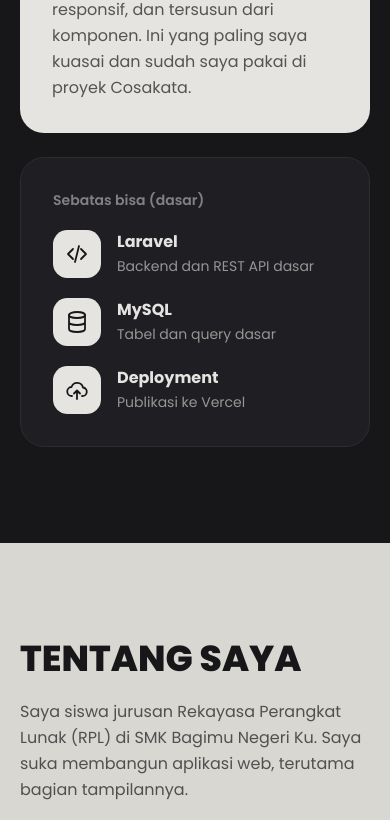
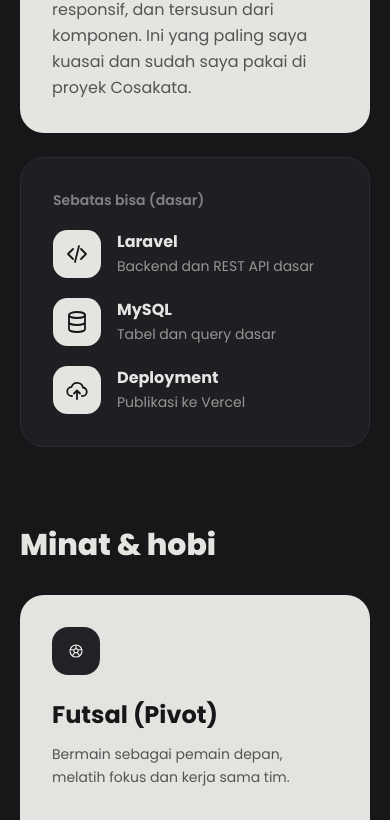
Before and after one commit to yohaneskunfu-cell/web-portofolio-, a React (Vite) app: page / in a window 390 px wide. Shown: the part 3906-4726 px from the top of the page. Built offline with nearby package versions, Linux system fonts and the light colour scheme.

Commit message:
Update icon proyek

```diff
--- a/src/components/Icons.jsx
+++ b/src/components/Icons.jsx
@@ -1,3 +1,5 @@
+import React from "react";
+
 const paths = {
   react: (
     <>
@@ -29,7 +31,7 @@ const paths = {
       <path d="M3 7l9 6 9-6" />
     </>
   ),
- fb: <path d="M18 2h-3a5 5 0 0 0-5 5v3H7v4h3v8h4v-8h3l1-4h-4V7a1 1 0 0 1 1-1h3z" fill="none" stroke="currentColor" strokeWidth="2" strokeLinecap="round" strokeLinejoin="round" />,
+  fb: <path d="M18 2h-3a5 5 0 0 0-5 5v3H7v4h3v8h4v-8h3l1-4h-4V7a1 1 0 0 1 1-1h3z" fill="none" stroke="currentColor" strokeWidth="2" strokeLinecap="round" strokeLinejoin="round" />,
   facebook: <path d="M18 2h-3a5 5 0 0 0-5 5v3H7v4h3v8h4v-8h3l1-4h-4V7a1 1 0 0 1 1-1h3z" fill="none" stroke="currentColor" strokeWidth="2" strokeLinecap="round" strokeLinejoin="round" />,
   copy: (
     <>
@@ -72,13 +74,50 @@ const paths = {
       <path d="M8 20h8M12 16v4" />
     </>
   ),
+  glove: (
+    <>
+      <path d="M18 11V6a2 2 0 0 0-2-2v0a2 2 0 0 0-2 2v0" />
+      <path d="M14 6V4a2 2 0 0 0-2-2v0a2 2 0 0 0-2 2v2" />
+      <path d="M10 6V5a2 2 0 0 0-2-2v0a2 2 0 0 0-2 2v5" />
+      <path d="M6 10a6 6 0 0 0 12 0V8a2 2 0 0 0-2-2H8a2 2 0 0 0-2 2v2z" />
+      <path d="M6 14v4a2 2 0 0 0 2 2h8a2 2 0 0 0 2-2v-4" />
+      <line x1="6" y1="17" x2="18" y2="17" />
+    </>
+  ),
+  youtube: (
+    <>
+      <rect x="2" y="4" width="20" height="16" rx="4" />
+      <polygon points="10,9 15,12 10,15" fill="currentColor" />
+    </>
+  ),
+  spotify: (
+    <>
+      <circle cx="12" cy="12" r="10" />
+      <path d="M8 10.5c3.5-1 7-0.5 9 1" />
+      <path d="M8.5 13.5c3-0.8 5.5-0.3 7.5 0.8" />
+      <path d="M9 16.5c2.2-0.5 4-0.2 5.5 0.5" />
+    </>
+  ),
+  github: (
+    <path d="M12 2C6.477 2 2 6.484 2 12.017c0 4.425 2.865 8.18 6.839 9.504.5.092.682-.217.682-.483 0-.237-.008-.868-.013-1.703-2.782.605-3.369-1.343-3.369-1.343-.454-1.158-1.11-1.466-1.11-1.466-.908-.62.069-.608.069-.608 1.003.07 1.53 1.032 1.53 1.032.892 1.53 2.341 1.088 2.91.832.092-.647.35-1.088.636-1.338-2.22-.253-4.555-1.113-4.555-4.951 0-1.093.39-1.988 1.029-2.688-.103-.253-.446-1.272.098-2.65 0 0 .84-.27 2.75 1.026A9.564 9.564 0 0112 6.844c.85.004 1.705.115 2.504.337 1.909-1.296 2.747-1.027 2.747-1.027.546 1.379.202 2.398.1 2.651.64.7 1.028 1.595 1.028 2.688 0 3.848-2.339 4.695-4.566 4.943.359.309.678.92.678 1.855 0 1.338-.012 2.419-.012 2.747 0 .268.18.58.688.482A10.019 10.019 0 0022 12.017C22 6.484 17.522 2 12 2z" />
+  ),
 };
 
+export default function Icon({ name }) {
+  const iconPath = paths[name] || paths.ext;
 
-export default function Icon({ name }) {
   return (
-    <svg className="i" viewBox="0 0 24 24" aria-hidden="true">
-      {paths[name]}
+    <svg
+      className="i"
+      viewBox="0 0 24 24"
+      fill="none"
+      stroke="currentColor"
+      strokeWidth="2"
+      strokeLinecap="round"
+      strokeLinejoin="round"
+      aria-hidden="true"
+    >
+      {iconPath}
     </svg>
   );
 }
--- a/src/components/Skills.jsx
+++ b/src/components/Skills.jsx
@@ -1,10 +1,12 @@
+import { PORTFOLIO_DATA } from "../data/portfolioData";
+import { basicSkills } from "../data";
 import Icon from "./Icons";
-import { basicSkills } from "../data";
 
 export default function Skills() {
   return (
     <section id="skill" className="py-24">
       <div className="max-w-6xl mx-auto px-5">
+        {/* SECTION KEAHLIAN */}
         <h2 className="font-extrabold uppercase text-4xl sm:text-5xl">Keahlian</h2>
 
         <div className="grid lg:grid-cols-5 gap-6 mt-10">
@@ -32,6 +34,46 @@ export default function Skills() {
             </ul>
           </div>
         </div>
+
+        {/* SECTION MINAT & HOBI */}
+        <div className="mt-20">
+          <h2 className="font-extrabold text-3xl sm:text-4xl text-white">Minat & hobi</h2>
+
+          <div className="grid md:grid-cols-2 gap-6 mt-8">
+            {PORTFOLIO_DATA.hobbies.map((item, index) => (
+              <div
+                key={index}
+                className="bg-[#E4E3DF] text-black rounded-3xl p-8 flex flex-col justify-between"
+              >
+                <div>
+                  <div className="w-12 h-12 bg-[#222226] text-white rounded-2xl flex items-center justify-center mb-6">
+                    <Icon name={item.icon} />
+                  </div>
+                  <h3 className="font-bold text-2xl text-black">{item.title}</h3>
+                  <p className="text-black/70 mt-3 text-sm leading-relaxed">
+                    {item.desc}
+                  </p>
+                </div>
+
+                {/* Tombol Aksi Mirip Gambar 2 */}
+                {item.link && (
+                  <div className="mt-8">
+                    <a
+                      href={item.link}
+                      target="_blank"
+                      rel="noopener noreferrer"
+                      className="inline-flex items-center justify-center gap-2 w-full py-3 px-6 bg-[#D8D6D0] hover:bg-[#cccabf] text-black font-extrabold text-sm rounded-2xl transition-all shadow-sm border border-black/10"
+                    >
+                      <Icon name={item.btnIcon} />
+                      <span>{item.actionText || "HUBUNGI SAYA"}</span>
+                    </a>
+                  </div>
+                )}
+              </div>
+            ))}
+          </div>
+        </div>
+
       </div>
     </section>
   );
--- a/src/data/index.js
+++ b/src/data/index.js
@@ -1,3 +1,5 @@
+export * from "./portfolioData";
+
 export const projects = [
   {
     icon: "react",
@@ -25,15 +27,12 @@ export const projects = [
   },
   {
     icon: "cloud",
-    title: "Website Pembelajaran matematika",
+    title: "Website Pembelajaran Matematika",
     desc: "Website interaktif untuk mempelajari konsep matematika dasar, dilengkapi dengan contoh soal dan penjelasan serta memiliki kalkulator sederhana.",
     tags: ["Vercel", "GitHub"],
     href: "https://web-mtkysb.vercel.app/",
     cta: "Buka dashboard",
   },
-
-
-
 ];
 
 export const basicSkills = [
@@ -47,12 +46,39 @@ export const profile = [
   { icon: "cap", label: "Sekolah", value: "SMK Bagimu Negeri Ku" },
   { icon: "laptop", label: "Jurusan", value: "Rekayasa Perangkat Lunak" },
 ];
-
 export const hobbies = [
-  { icon: "ball", title: "Futsal (Pivot)", desc: "Bermain sebagai pemain depan,dan memiliki skill dalam bermain futsal tetapi saya lebih suka bermain sebagai pemain belakang." },
-  { icon: "bolt", title: "Mixed Martial Arts", desc: "Menyukai MMA untuk melatih disiplin fisik dan mental saya sering latian grappling striking." },
-  { icon: "head", title: "Musik Phonk & Hip-Hop", desc: "Teman setia saat mengoding." },
-  { icon: "desk", title: "Kustomisasi public spaceking", desc: "Menata tampilan desktop agar rapi dan nyaman dipakai." },
+  {
+    title: "Futsal (Pivot)",
+    desc: "Bermain sebagai pemain depan, melatih fokus dan kerja sama tim.",
+    icon: "ball",
+    btnIcon: "youtube", // Ikon khusus tombol
+    link: "https://www.youtube.com/shorts/ExG49Epfq50",
+    actionText: "LIAT BAGIMANA BERMAIN"
+  },
+  {
+    title: "Mixed Martial Arts",
+    desc: "Menyukai MMA untuk melatih disiplin fisik dan mental.",
+    icon: "bolt",
+    btnIcon: "ig",
+    link: "https://www.instagram.com/p/Dcv-NVoojE3/",
+    actionText: "LIHAT AKTIVITAS"
+  },
+  {
+    title: "Musik Phonk & Hip-Hop",
+    desc: "Teman setia saat mengoding.",
+    icon: "head",
+    btnIcon: "youtube",
+    link: "https://www.youtube.com/watch?v=OfS4CxrEZ-o",
+    actionText: "DENGARKAN MUSIK"
+  },
+  {
+    title: "boxing",
+    desc: "Menyukai boxing untuk melatih kekuatan dan daya tahan.",
+    icon: "glove",
+    btnIcon: "ig",
+    link: "https://www.instagram.com/p/DM8kdbKJKSq/",
+    actionText: "LIHAT AKTIVITAS"
+  },
 ];
 
 export const contacts = [
@@ -71,7 +97,6 @@ export const contacts = [
     btn: "BUKA INSTAGRAM"
   },
   {
-
     icon: "mail",
     label: "Email",
     value: "yohaneskunfu@gmail.com",
@@ -79,7 +104,7 @@ export const contacts = [
     btn: "KIRIM EMAIL"
   },
   {
-      icon:  "fb",
+    icon: "fb",
     label: "Facebook",
     value: "Katuk Duatiga",
     href: "https://www.facebook.com/profile.php?id=61568590173877",
--- a/src/data/portfolioData.js
+++ b/src/data/portfolioData.js
@@ -1,3 +1,6 @@
+
+
+
 export const PORTFOLIO_DATA = {
   name: "Yohanis Bawon",
   initials: "YSB",
@@ -11,7 +14,6 @@ export const PORTFOLIO_DATA = {
       link: "https://wa.me/6285251188088",
       actionText: "HUBUNGI SAYA",
     },
-
     instagram: {
       label: "Instagram",
       value: "@b.yohanis",
@@ -21,8 +23,14 @@ export const PORTFOLIO_DATA = {
     email: {
       label: "Email",
       value: "yohaneskunfu@gmail.com",
-      link: "yohaneskunfu@gmail.com",
-      actionText: "KIRIM EMAIL"
+      link: "mailto:yohaneskunfu@gmail.com",
+      actionText: "KIRIM EMAIL",
+    },
+    facebook: {
+      label: "Facebook",
+      value: "Katuk Duatiga",
+      link: "https://www.facebook.com/profile.php?id=61568590173877",
+      actionText: "BUKA FACEBOOK",
     }
   },
   typedWords: ["WEB APP", "REACT UI", "WEBSITE"],
@@ -76,12 +84,41 @@ export const PORTFOLIO_DATA = {
     ],
   },
   hobbies: [
-    { title: "Futsal (Pivot)", desc: "Bermain sebagai pemain depan, melatih fokus dan kerja sama tim.", icon: "ball" },
-    { title: "Mixed Martial Arts", desc: "Menyukai MMA untuk melatih disiplin fisik dan mental.", icon: "bolt" },
-    { title: "Musik Phonk & Hip-Hop", desc: "Teman setia saat mengoding.", icon: "head" },
-    { title: "Kustomisasi desktop", desc: "Menata tampilan desktop agar rapi dan nyaman dipakai.", icon: "desk" },
+    {
+      title: "Futsal (Pivot)",
+      desc: "Bermain sebagai pemain depan, melatih fokus dan kerja sama tim.",
+      icon: "ball",
+      btnIcon: "youtube",
+      link: "https://www.youtube.com/shorts/ExG49Epfq50",
+      actionText: "LIAT BAGIMANA BERMAIN"
+    },
+    {
+      title: "Mixed Martial Arts",
+      desc: "Menyukai MMA untuk melatih disiplin fisik dan mental.",
+      icon: "bolt",
+      btnIcon: "ig",
+      link: "https://www.instagram.com/p/Dcv-NVoojE3/",
+      actionText: "LIHAT AKTIVITAS"
+    },
+    {
+      title: "Musik Phonk & Hip-Hop",
+      desc: "Teman setia saat mengoding.",
+      icon: "head",
+      btnIcon: "youtube",
+      link: "https://www.youtube.com/watch?v=OfS4CxrEZ-o",
+      actionText: "DENGARKAN MUSIK"
+    },
+    {
+      title: "boxing",
+      desc: "Menyukai boxing untuk melatih kekuatan dan daya tahan.",
+      icon: "glove",
+      btnIcon: "ig",
+      link: "https://www.instagram.com/p/DM8kdbKJKSq/",
+      actionText: "LIHAT AKTIVITAS"
+    },
   ],
 };
+
 export const contacts = [
   {
     icon: "phone",
@@ -104,14 +141,11 @@ export const contacts = [
     href: "mailto:yohaneskunfu@gmail.com",
     btn: "KIRIM EMAIL"
   },
-{
-    icon:  "fb",
+  {
+    icon: "fb",
     label: "Facebook",
     value: "Katuk Duatiga",
     href: "https://www.facebook.com/profile.php?id=61568590173877",
     btn: "BUKA FACEBOOK"
-}
-
-
-
+  }
 ];
```
Lines whose indentation alone changed are shown as unchanged.
